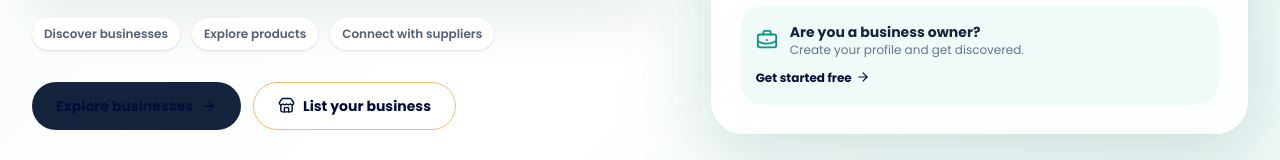
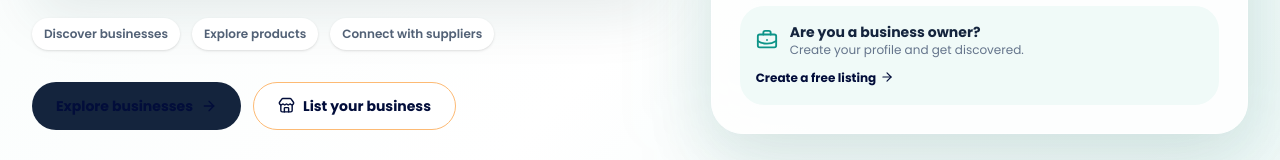
Before and after one commit to twimzi/twimzi-web, a Next.js app: page / in a window 1280 px wide. Shown: the part 611-771 px from the top of the page. Built offline with nearby package versions, Linux system fonts and the light colour scheme; no server answers.

Commit message:
Promote free business listing in homepage hero

```diff
--- a/src/components/home/home-preview-hero.tsx
+++ b/src/components/home/home-preview-hero.tsx
@@ -68,7 +68,7 @@ export function HomePreviewHero() {
             </div>
             <div className="mt-4 rounded-2xl bg-[#F0FAF8] p-4">
               <div className="flex items-center gap-3"><BriefcaseBusiness className="text-[#0D9488]" size={22} /><div><p className="text-sm font-bold text-[#14243D]">Are you a business owner?</p><p className="mt-0.5 text-xs text-[#64748B]">Create your profile and get discovered.</p></div></div>
-              <Link href="/add-business" className="mt-3 inline-flex text-xs font-extrabold text-[#087F75]">Get started free <ArrowRight size={14} className="ml-1" /></Link>
+              <Link href="/add-business" className="mt-3 inline-flex text-xs font-extrabold text-[#087F75]">Create a free listing <ArrowRight size={14} className="ml-1" /></Link>
             </div>
           </div>
         </div>
```
